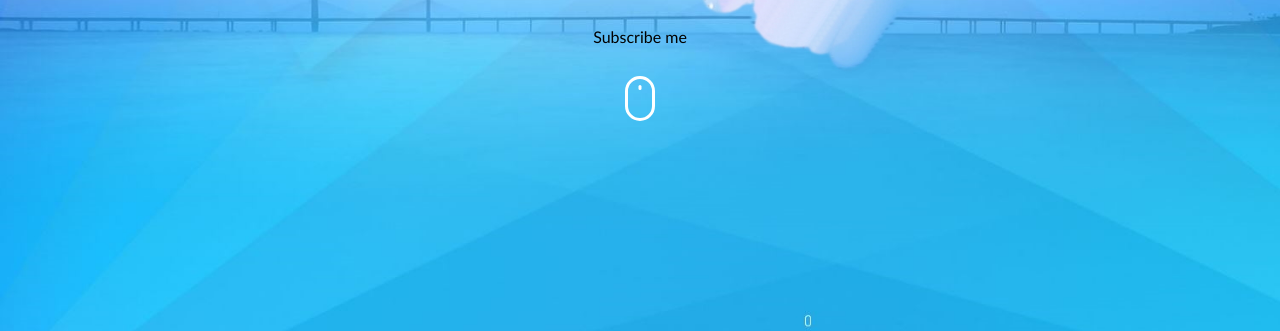
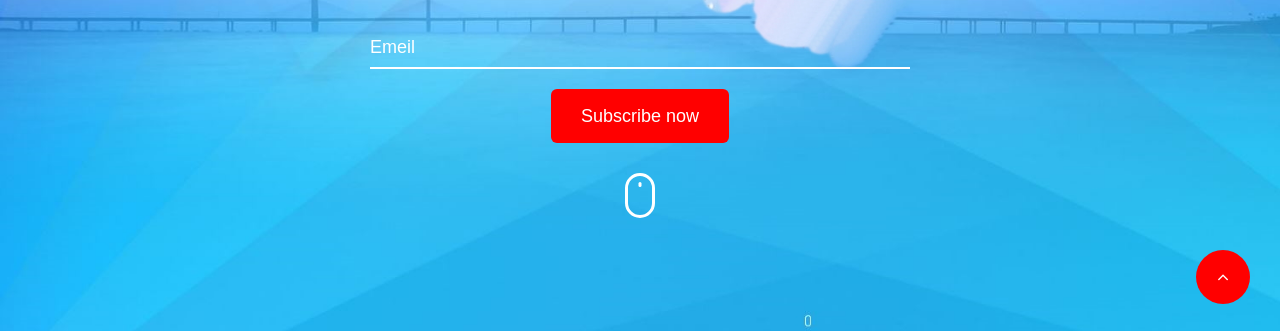
Before and after one commit to Creat2die/5-coming-soon, a website: page index.html in a window 1280 px wide. Shown: the part 466-797 px from the top of the page. Drawn offline with Linux system fonts and the light colour scheme; files whose address does not match are found by name.

Commit message:
back to top

```diff
--- a/css/components/button.css
+++ b/css/components/button.css
@@ -1,9 +1,16 @@
 .btn{
-    padding: 18px 30px;
+    padding: 1em 1.66em;
     border-radius: 6px;
     font-size: 18px;
     line-height: 18px;
     background-color: red;
     color: white;
     border: none;
+    text-align: center;
+    text-decoration: none;
 }
+
+.btn.btn-circle{
+    padding: 1em;
+    width: 3em;
+}
--- a/css/pages/home.css
+++ b/css/pages/home.css
@@ -47,6 +47,23 @@ section.bg-main-image{
 
 
 }
+
+.subscribe{
+    flex-direction: column;
+    width: 90%;
+    align-items: center;
+}
+.form.subscribe > input {
+    width: 100%;
+    background-color: transparent;
+    color: white;
+    border-color: white;
+}
+
+.form.subscribe ::placeholder{
+    color: white;
+}
+
 /* HERO - end */
 
 /* MAIN - start */
@@ -170,6 +187,13 @@ section.bg-main-image{
     .futeriukai > *:last-child::after{
         display: none;
     }
+
+    .back-to-top{
+        border-radius: 100px;
+        position: fixed;
+        bottom: 30px;
+        right: 30px;
+    }
 /*FOOTER - end */
 
 
--- a/index.html
+++ b/index.html
@@ -39,8 +39,10 @@
                         <label for="">seconds</label>
                     </div>
                 </div>
-                <form action="">
-                    Subscribe me
+                <form class="form subscribe">
+                    <label for="emeil">Emeil</label>
+                    <input id="emeil" type="email" placeholder="Emeil" required>
+                    <button type="submit" class="btn">Subscribe now</button>
                 </form>
                 <div class="mouse">
 
@@ -91,5 +93,6 @@
                 <p>Lorem, ipsum dolor sit amet consectetur adipisicing elit. Laudantium, sed praesentium iste quam cupiditate repudiandae iure dolore porro quis suscipit, tempore odit est, culpa delectus amet perferendis in <a href="#">Linkas</a> Explicabo!</p>
             </div>
         </section>
+        <a href="#" class="btn btn-circle fa fa-angle-up back-to-top"> </a>
     </body>
 </html>
```
